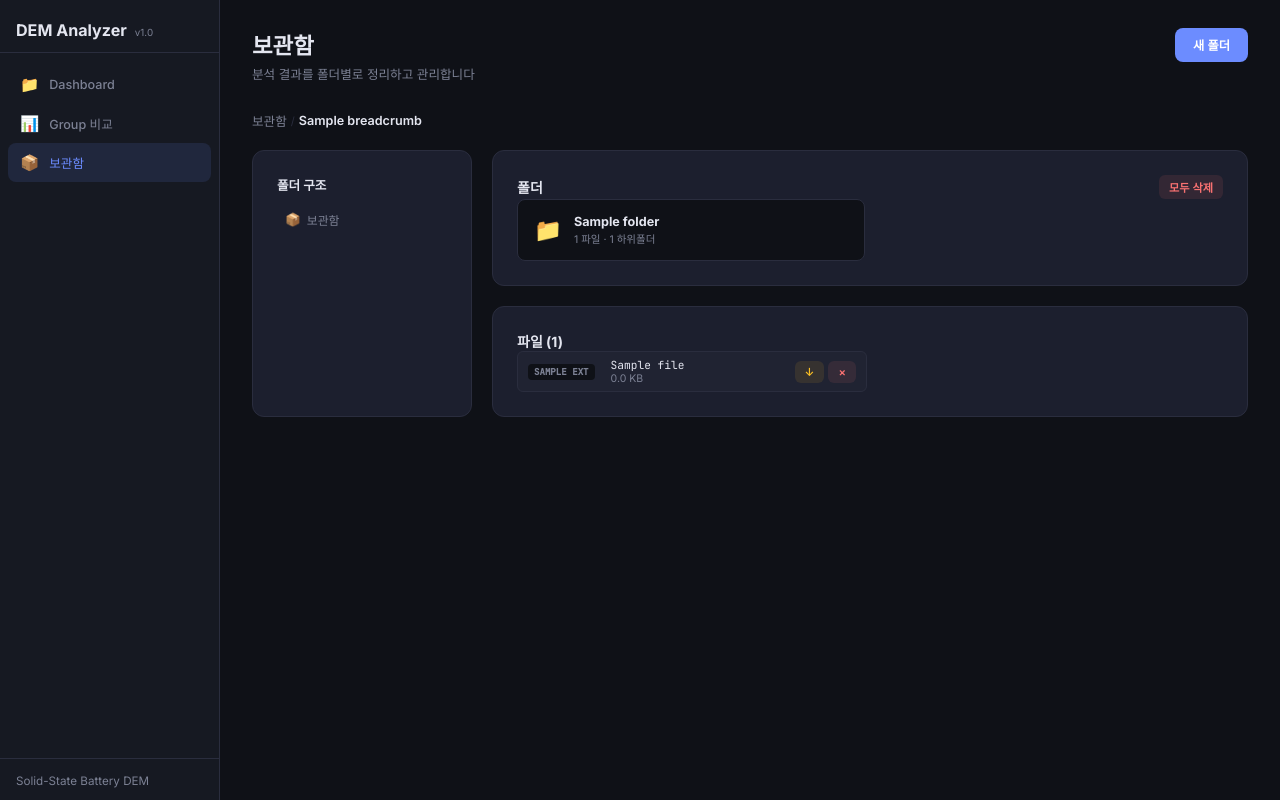
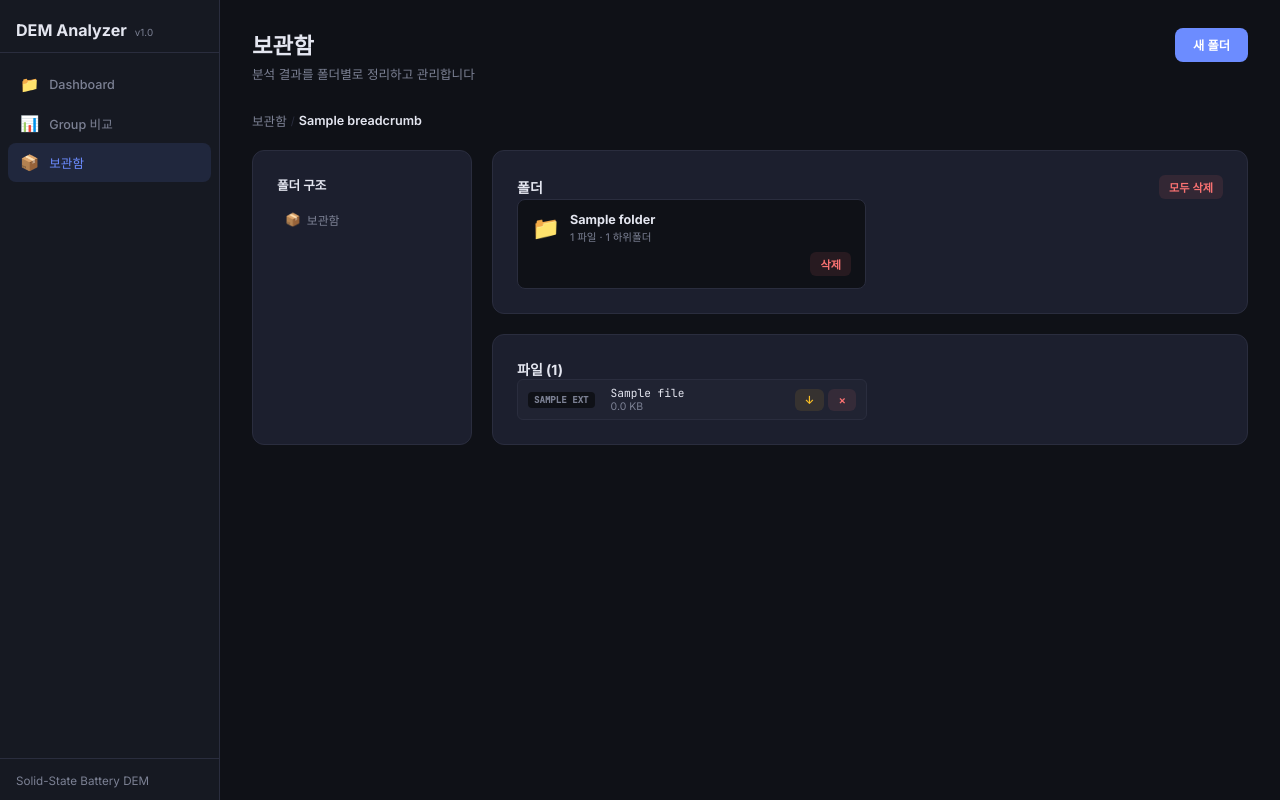
Before and after one commit to yonghoon7153-source/Yonghoon, a Flask app: template webapp/templates/archive.html in a window 1280 px wide. Run offline with Flask 3, Linux system fonts and the light colour scheme; the template is opened without the code that fills it: most values are stand-ins (such as "Sample title", 1, 10 or a date in 2020); some libraries are stand-ins or nearby versions.

Commit message:
보관함 폴더 카드: 결과보기+삭제 버튼 카드 안에 배치
- folder-card 구조 변경: 상단 링크 + 하단 버튼
- 결과보기(has_metrics) + 삭제 버튼 항상 표시
- 2열 그리드 유지

https://claude.ai/code/session_01VtQVU4KFbnZaEdEaYW4WQb

```diff
--- a/webapp/static/css/style.css
+++ b/webapp/static/css/style.css
@@ -539,16 +539,21 @@ thead .sticky-col { z-index: 3; }
 .tree-folder.collapsed .tree-children { display: none; }
 .tree-folder.collapsed .tree-toggle { transform: rotate(-90deg); }
 
-.folder-grid { display: grid; grid-template-columns: 1fr 1fr; gap: 10px; }
+.folder-grid { display: grid; grid-template-columns: 1fr 1fr; gap: 8px; }
 .folder-card {
-  display: flex; align-items: center; gap: 12px;
+  display: flex; flex-direction: column; gap: 8px;
   background: var(--bg); border: 1px solid var(--border);
-  border-radius: 8px; padding: 14px 16px;
-  transition: .15s; text-decoration: none; color: var(--text);
+  border-radius: 8px; padding: 12px 14px;
+  transition: .15s; color: var(--text);
 }
 .folder-card:hover { border-color: var(--accent); }
 .folder-card[draggable] { cursor: grab; }
 .folder-card[draggable]:active { cursor: grabbing; }
+.folder-link {
+  display: flex; align-items: center; gap: 10px;
+  text-decoration: none; color: var(--text);
+}
+.folder-btns { display: flex; gap: 6px; justify-content: flex-end; }
 .folder-drop-target {
   border-color: var(--green) !important;
   background: rgba(52,211,153,.08) !important;
@@ -563,9 +568,6 @@ thead .sticky-col { z-index: 3; }
 .folder-info { flex: 1; }
 .folder-info strong { display: block; font-size: .9rem; }
 .folder-info small { color: var(--dim); font-size: .75rem; }
-.folder-actions { display: flex; gap: 4px; align-items: center; }
-.folder-actions .btn-icon { opacity: 0; transition: .15s; }
-.folder-card:hover .folder-actions .btn-icon { opacity: 1; }
 
 .btn-icon {
   background: none; border: none; cursor: pointer;
--- a/webapp/templates/archive.html
+++ b/webapp/templates/archive.html
@@ -70,26 +70,27 @@
       </div>
       <div class="folder-grid">
         {% for f in folders %}
-        <a href="/archive?folder={{ f.path }}" class="folder-card"
+        <div class="folder-card"
            draggable="true"
-           onclick="if(event.ctrlKey||event.metaKey){toggleFolderSelect(event,'{{ f.path }}');return false;}"
            ondragstart="dragStart(event, '{{ f.path }}')"
            ondragover="dragOver(event)"
            ondragleave="dragLeave(event)"
            ondrop="dropOnFolder(event, '{{ f.path }}')">
-          <span class="folder-icon">&#x1F4C1;</span>
-          <div class="folder-info">
-            <strong>{{ f.name }}</strong>
-            <small>{{ f.file_count }} 파일{% if f.subfolder_count %} · {{ f.subfolder_count }} 하위폴더{% endif %}{% if f.has_metrics %} · ✓{% endif %}</small>
+          <a href="/archive?folder={{ f.path }}" class="folder-link"
+             onclick="if(event.ctrlKey||event.metaKey){toggleFolderSelect(event,'{{ f.path }}');return false;}">
+            <span class="folder-icon">&#x1F4C1;</span>
+            <div class="folder-info">
+              <strong>{{ f.name }}</strong>
+              <small>{{ f.file_count }} 파일{% if f.subfolder_count %} · {{ f.subfolder_count }} 하위폴더{% endif %}</small>
+            </div>
+          </a>
+          <div class="folder-btns">
+            {% if f.has_metrics %}
+            <a href="/archive/view/{{ f.path }}" class="btn btn-sm btn-primary">결과보기</a>
+            {% endif %}
+            <button class="btn btn-sm btn-del" onclick="deleteItem('{{ f.path }}')">삭제</button>
           </div>
-          <div class="folder-actions" onclick="event.preventDefault();event.stopPropagation()">
-            {% if f.has_metrics %}
-            <a href="/archive/view/{{ f.path }}" class="btn btn-sm btn-primary" style="font-size:.7rem;padding:3px 8px">결과보기</a>
-            {% endif %}
-            <button class="btn-icon" onclick="renameItem('{{ f.path }}', '{{ f.name }}')" title="이름 변경">&#x270F;</button>
-            <button class="btn-icon btn-icon-del" onclick="deleteItem('{{ f.path }}')" title="삭제">&#x1F5D1;</button>
-          </div>
-        </a>
+        </div>
         {% endfor %}
       </div>
     </div>
```
